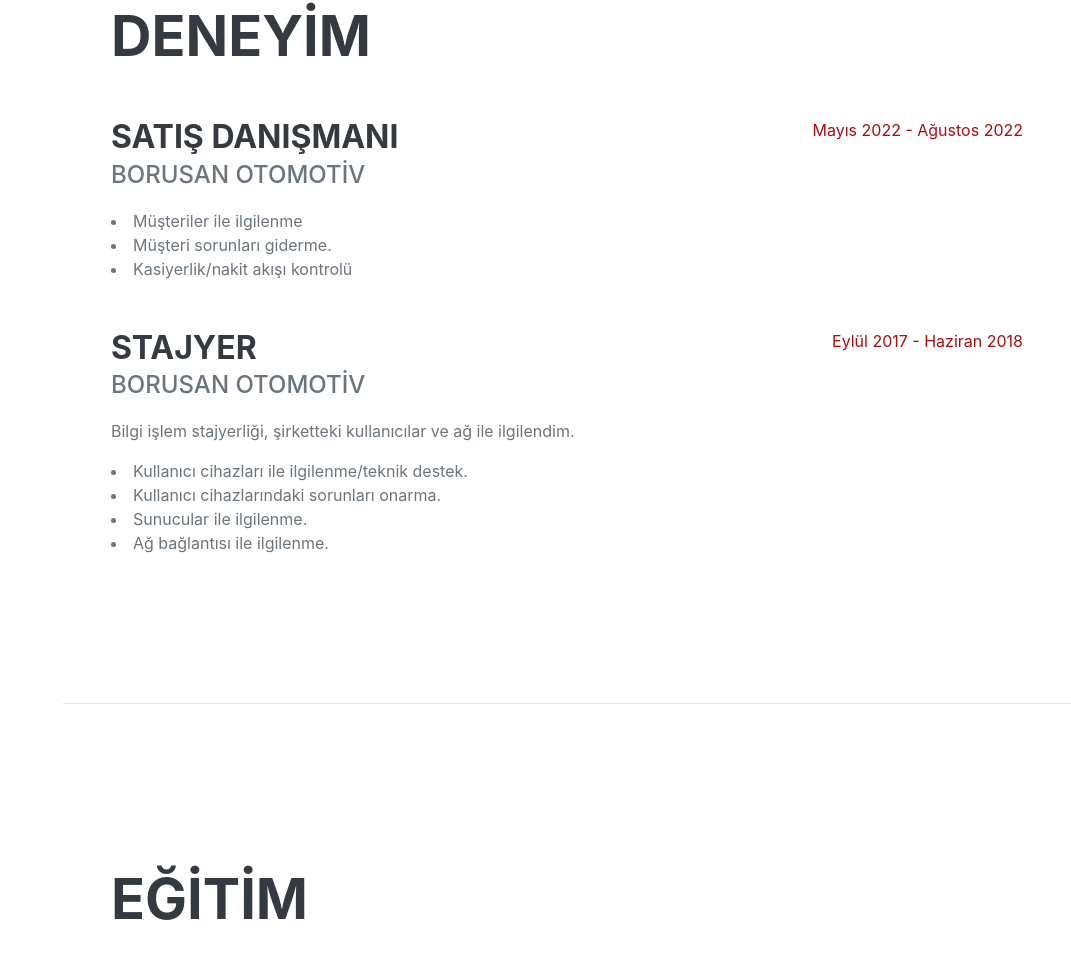
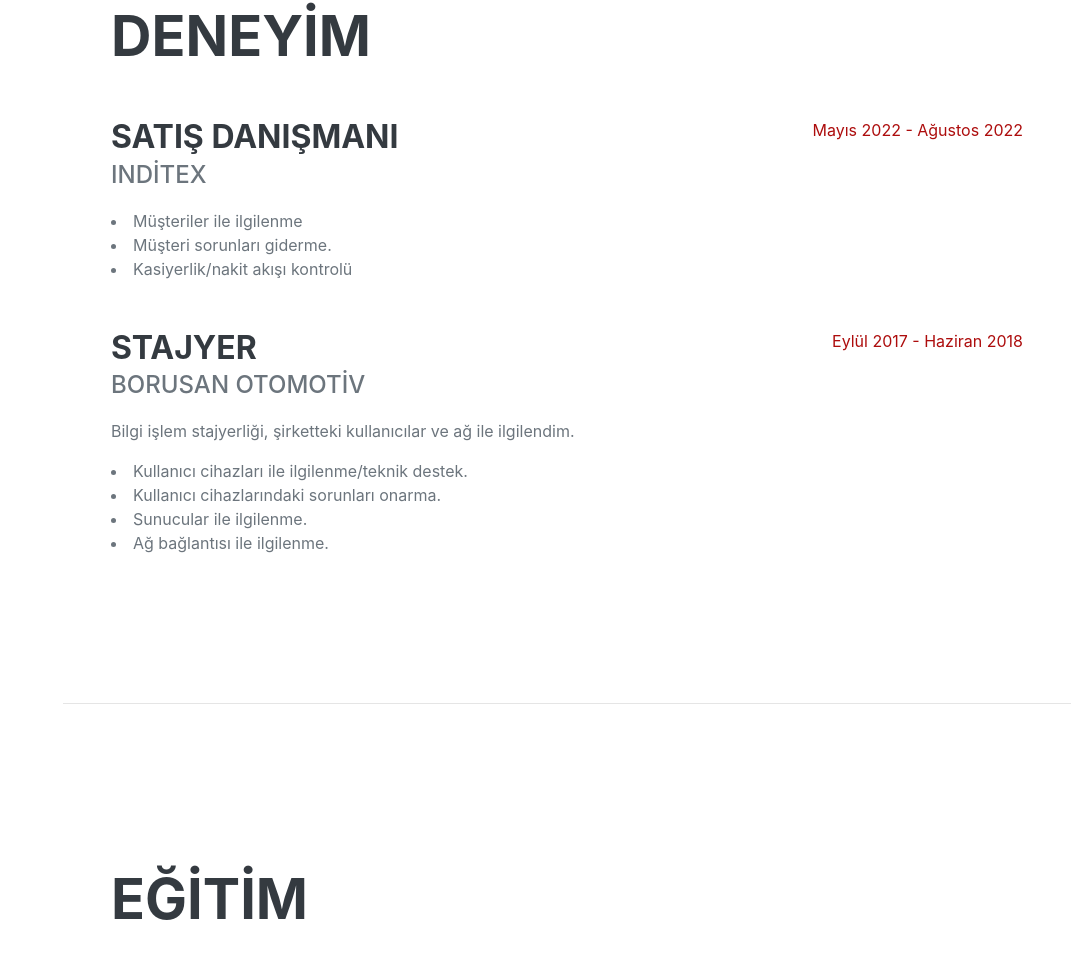
Before and after one commit to Enes-ets34/info-ets, a plain HTML site: page index.html in a window 1280 px wide. Shown: the part 898-1855 px from the top of the page, without its empty margins (209-1280 px from the left). Drawn offline with nearby package versions, Linux system fonts and the light colour scheme; a web font is replaced by a local one.

Commit message:
Update index.html

```diff
--- a/index.html
+++ b/index.html
@@ -115,7 +115,7 @@
           >
             <div class="flex-grow-1">
               <h3 class="mb-0">Satış Danışmanı</h3>
-              <div class="subheading mb-3">Borusan Otomotİv</div>
+              <div class="subheading mb-3">Inditex</div>
 
 
               <li>
```
